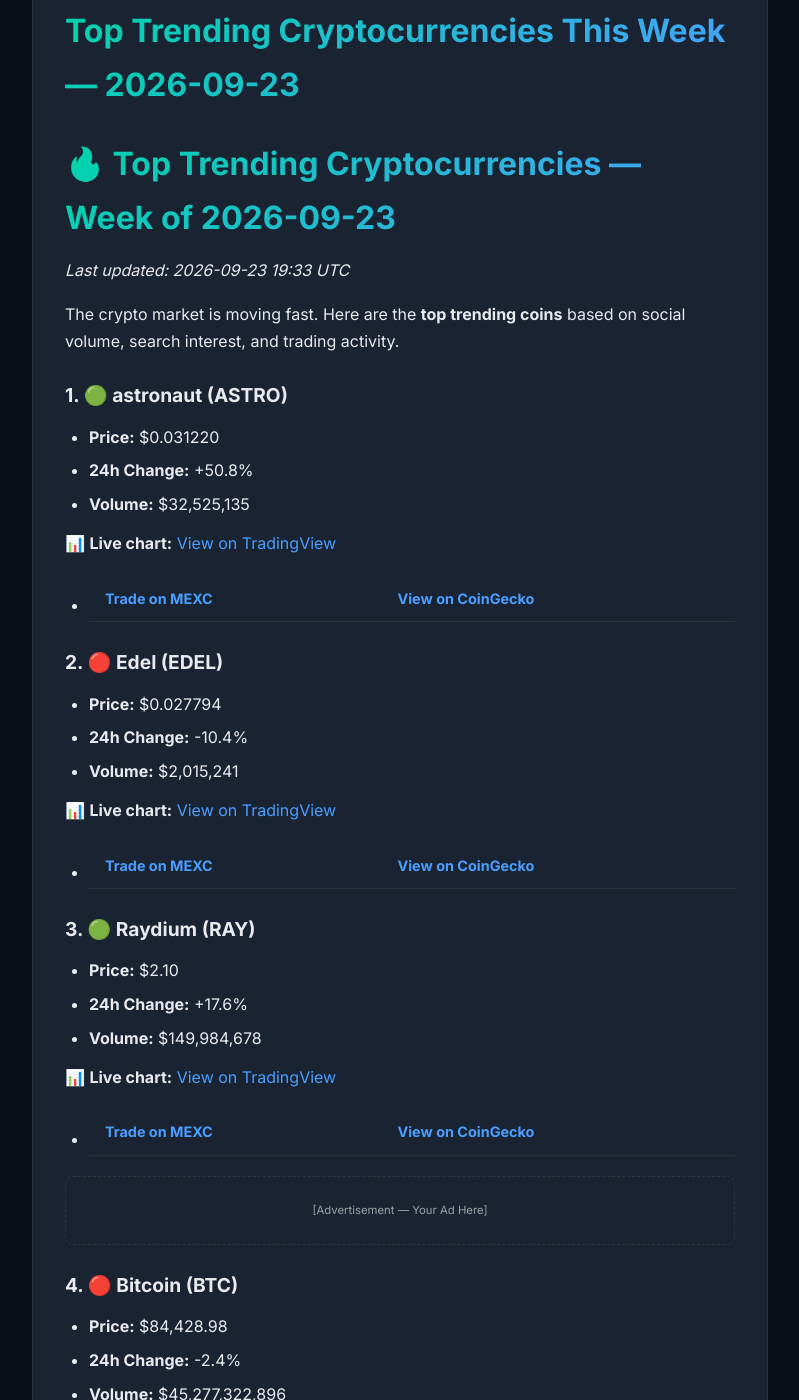
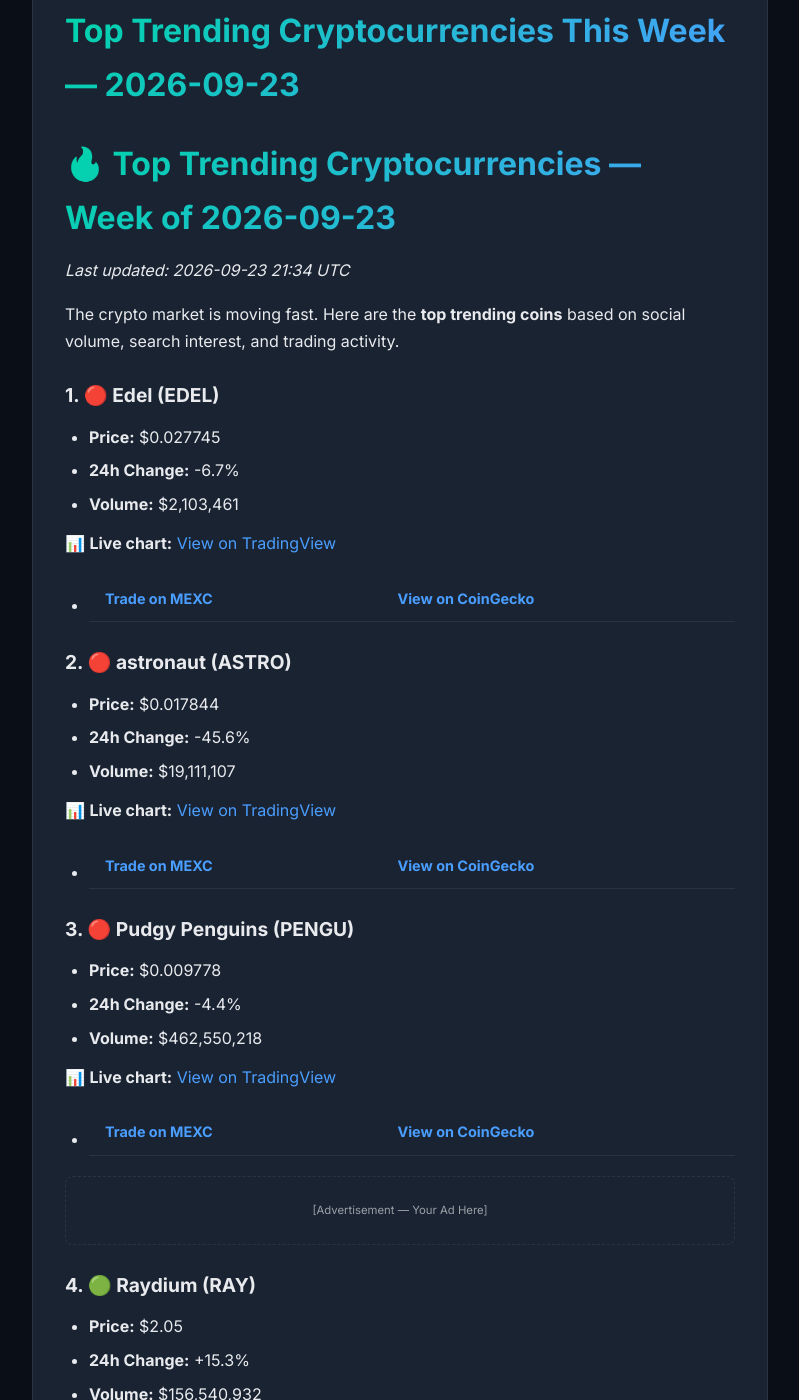
Before and after one commit to alexcipher-CRE/crypto-insights, a Jekyll site: the page built from _posts/2026-09-23-trending-coins.md, in a window 1280 px wide and 1400 px high, scrolled down 355 px. Shown: the whole window, without its empty margins (240-1039 px from the left). Built offline with Jekyll 4.4.1, drawn with Linux system fonts in a browser that asks for light colours; some of the changed text lies outside the part shown.

Commit message:
🚀 Auto-update: 15 posts

```diff
--- a/_posts/2026-09-23-trending-coins.md
+++ b/_posts/2026-09-23-trending-coins.md
@@ -6,64 +6,64 @@ tags: [crypto, trending, analysis]
 
 # 🔥 Top Trending Cryptocurrencies — Week of 2026-09-23
 
-*Last updated: 2026-09-23 19:33 UTC*
+*Last updated: 2026-09-23 21:34 UTC*
 
 The crypto market is moving fast. Here are the **top trending coins** based on social volume, search interest, and trading activity.
 
-### 1. 🟢 astronaut (ASTRO)
+### 1. 🔴 Edel (EDEL)
 
-- **Price:** $0.031220
-- **24h Change:** +50.8%
-- **Volume:** $32,525,135
+- **Price:** $0.027745
+- **24h Change:** -6.7%
+- **Volume:** $2,103,461
+
+📊 **Live chart:** [View on TradingView](https://www.tradingview.com/chart/?symbol=BINANCE:EDELUSDT)
+
+- **[Trade on MEXC](https://www.mexc.com/trade/EDEL_USDT?ref=YOUR_REF_ID)** | **[View on CoinGecko](https://www.coingecko.com/en/coins/edel)**
+
+### 2. 🔴 astronaut (ASTRO)
+
+- **Price:** $0.017844
+- **24h Change:** -45.6%
+- **Volume:** $19,111,107
 
 📊 **Live chart:** [View on TradingView](https://www.tradingview.com/chart/?symbol=BINANCE:ASTROUSDT)
 
 - **[Trade on MEXC](https://www.mexc.com/trade/ASTRO_USDT?ref=YOUR_REF_ID)** | **[View on CoinGecko](https://www.coingecko.com/en/coins/astronaut)**
 
-### 2. 🔴 Edel (EDEL)
+### 3. 🔴 Pudgy Penguins (PENGU)
 
-- **Price:** $0.027794
-- **24h Change:** -10.4%
-- **Volume:** $2,015,241
+- **Price:** $0.009778
+- **24h Change:** -4.4%
+- **Volume:** $462,550,218
 
-📊 **Live chart:** [View on TradingView](https://www.tradingview.com/chart/?symbol=BINANCE:EDELUSDT)
+📊 **Live chart:** [View on TradingView](https://www.tradingview.com/chart/?symbol=BINANCE:PENGUUSDT)
 
-- **[Trade on MEXC](https://www.mexc.com/trade/EDEL_USDT?ref=YOUR_REF_ID)** | **[View on CoinGecko](https://www.coingecko.com/en/coins/edel)**
-
-### 3. 🟢 Raydium (RAY)
-
-- **Price:** $2.10
-- **24h Change:** +17.6%
-- **Volume:** $149,984,678
-
-📊 **Live chart:** [View on TradingView](https://www.tradingview.com/chart/?symbol=BINANCE:RAYUSDT)
-
-- **[Trade on MEXC](https://www.mexc.com/trade/RAY_USDT?ref=YOUR_REF_ID)** | **[View on CoinGecko](https://www.coingecko.com/en/coins/raydium)**
+- **[Trade on MEXC](https://www.mexc.com/trade/PENGU_USDT?ref=YOUR_REF_ID)** | **[View on CoinGecko](https://www.coingecko.com/en/coins/pudgy-penguins)**
 
 <!-- Ad Slot: Mid-Content Leaderboard -->
 <div class="ad-slot ad-leaderboard">
   <small>[Advertisement — Your Ad Here]</small>
 </div>
 
-### 4. 🔴 Bitcoin (BTC)
+### 4. 🟢 Raydium (RAY)
 
-- **Price:** $84,428.98
-- **24h Change:** -2.4%
-- **Volume:** $45,277,322,896
+- **Price:** $2.05
+- **24h Change:** +15.3%
+- **Volume:** $156,540,932
 
-📊 **Live chart:** [View on TradingView](https://www.tradingview.com/chart/?symbol=BINANCE:BTCUSDT)
+📊 **Live chart:** [View on TradingView](https://www.tradingview.com/chart/?symbol=BINANCE:RAYUSDT)
 
-- **[Trade on MEXC](https://www.mexc.com/trade/BTC_USDT?ref=YOUR_REF_ID)** | **[View on CoinGecko](https://www.coingecko.com/en/coins/bitcoin)**
+- **[Trade on MEXC](https://www.mexc.com/trade/RAY_USDT?ref=YOUR_REF_ID)** | **[View on CoinGecko](https://www.coingecko.com/en/coins/raydium)**
 
-### 5. 🟢 NEAR Protocol (NEAR)
+### 5. 🔴 Bittensor (TAO)
 
-- **Price:** $4.39
-- **24h Change:** +0.2%
-- **Volume:** $2,346,251,059
+- **Price:** $286.66
+- **24h Change:** -7.1%
+- **Volume:** $360,399,287
 
-📊 **Live chart:** [View on TradingView](https://www.tradingview.com/chart/?symbol=BINANCE:NEARUSDT)
+📊 **Live chart:** [View on TradingView](https://www.tradingview.com/chart/?symbol=BINANCE:TAOUSDT)
 
-- **[Trade on MEXC](https://www.mexc.com/trade/NEAR_USDT?ref=YOUR_REF_ID)** | **[View on CoinGecko](https://www.coingecko.com/en/coins/near-protocol)**
+- **[Trade on MEXC](https://www.mexc.com/trade/TAO_USDT?ref=YOUR_REF_ID)** | **[View on CoinGecko](https://www.coingecko.com/en/coins/bittensor)**
 
 ## 💡 How to Buy These Coins
 
```
Also changed, not shown: _posts/2026-09-23-defi-yields.md (+12 -12 lines), _posts/2026-09-23-how-to-buy-edel.md (added, +112 -0 lines), _posts/2026-09-23-market-movers.md (+4 -4 lines), _posts/index.md (+1 -1 lines), api/v1/market.json (+106 -106 lines).
